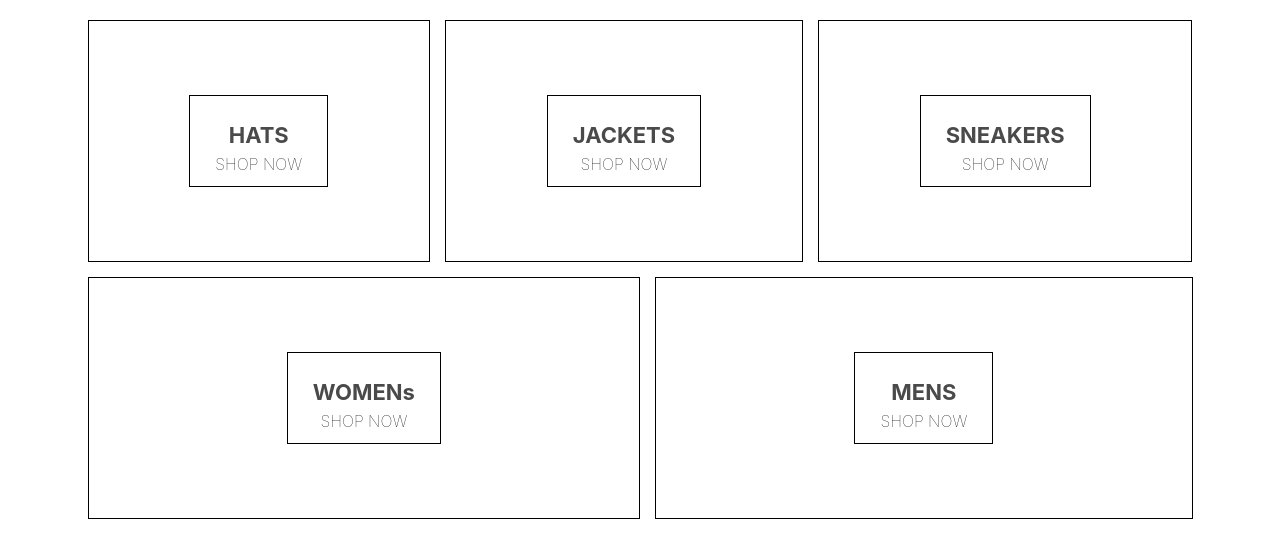
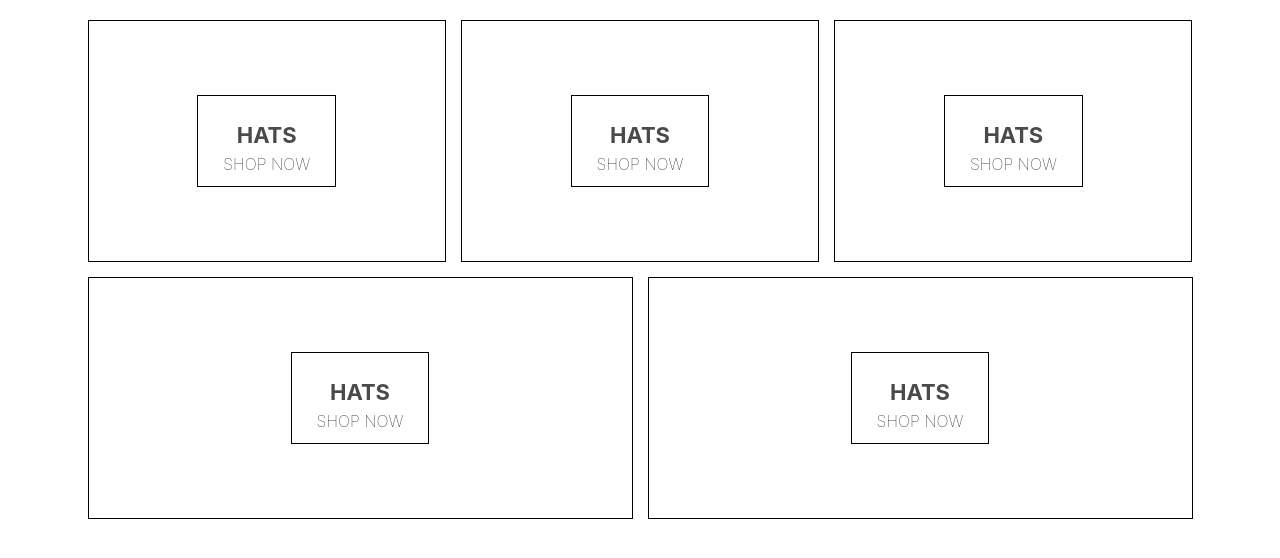
Before and after one commit to richardgreg/crwn-clothing, a React (Create React App) app: page / in a window 1280 px wide. Shown: the top 558 px of the page. Built offline with nearby package versions, Linux system fonts and the light colour scheme.

Commit message:
Organize various components.

```diff
--- a/src/App.js
+++ b/src/App.js
@@ -1,7 +1,6 @@
 import React from 'react';
-import HomePage from './homepage';
+import HomePage from './pages/homepage/homepage';
 import './App.css';
-import './homepage.scss'
 
 function App() {
   return(
--- /dev/null
+++ b/src/components/directory-menu/directory-menu.scss
@@ -0,0 +1,6 @@
+.directory-menu {
+  width: 100%;
+  display: flex;
+  flex-wrap: wrap;
+  justify-content: space-between;
+}
--- /dev/null
+++ b/src/components/directory-menu/directory.jsx
@@ -0,0 +1,57 @@
+import React from 'react';
+import MenuItem from '../menu-item/menu-item';
+import './directory-menu.scss'
+
+class Directory extends React.Component {
+  constructor(){
+    super();
+
+    this.state = {
+      sections: [
+        {
+          title: 'hats',
+          imageUrl: 'https://i.ibb.co/cvpntL1/hats.png',
+          id: 1,
+          linkUrl: 'shop/hats'
+        },
+        {
+          title: 'jackets',
+          imageUrl: 'https://i.ibb.co/px2tCc3/jackets.png',
+          id: 2,
+          linkUrl: 'shop/jackets'
+        },
+        {
+          title: 'sneakers',
+          imageUrl: 'https://i.ibb.co/0jqHpnp/sneakers.png',
+          id: 3,
+          linkUrl: 'shop/sneakers'
+        },
+        {
+          title: 'womens',
+          imageUrl: 'https://i.ibb.co/GCCdy8t/womens.png',
+          size: 'large',
+          id: 4,
+          linkUrl: 'shop/womens'
+        },
+        {
+          title: 'mens',
+          imageUrl: 'https://i.ibb.co/R70vBrQ/men.png',
+          size: 'large',
+          id: 5,
+          linkUrl: 'shop/mens'
+        }
+      ]
+    }
+  }
+  render(){
+    return(
+      <div className='directory-menu'>
+        {this.state.sections.map(({title, imageUrl, id}) => (
+          <MenuItem key={id} title={title} />
+        ))}
+      </div>
+    );
+  }
+}
+
+export default Directory;
--- /dev/null
+++ b/src/components/menu-item/menu-item.jsx
@@ -0,0 +1,13 @@
+import React from 'react';
+import './menu-item.scss'
+
+const MenuItem = ({title}) => (
+	<div className='menu-item'>
+		<div className='content'>
+			<h1 className='title'>HATS</h1>
+			<span className='subtitle'>SHOP NOW</span>
+		</div>
+	</div>
+);
+
+export default MenuItem;
--- a/src/homepage.scss
+++ b/src/components/menu-item/menu-item.scss
@@ -1,17 +1,3 @@
-.homepage {
-  display: flex;
-  flex-direction: column;
-  align-items: center;
-  padding: 20px 80px;
-}
-
-.directory-menu {
-  width: 100%;
-  display: flex;
-  flex-wrap: wrap;
-  justify-content: space-between;
-}
-
 .menu-item {
   min-width: 30%;
   height: 240px;
--- a/src/homepage.jsx
+++ /dev/null
@@ -1,46 +0,0 @@
-import React from 'react';
-
-const HomePage = () => (
-  <div className='homepage'>
-		<div className="directory-menu">
-
-      <div className='menu-item'>
-				<div className='content'>
-					<h1 className='title'>HATS</h1>
-					<span className='subtitle'>SHOP NOW</span>
-				</div>
-			</div>
-
-			<div className='menu-item'>
-				<div className='content'>
-					<h1 className='title'>JACKETS</h1>
-					<span className='subtitle'>SHOP NOW</span>
-				</div>
-			</div>
-
-			<div className='menu-item'>
-				<div className='content'>
-					<h1 className='title'>SNEAKERS</h1>
-					<span className='subtitle'>SHOP NOW</span>
-				</div>
-			</div>
-
-			<div className='menu-item'>
-				<div className='content'>
-					<h1 className='title'>WOMENs</h1>
-					<span className='subtitle'>SHOP NOW</span>
-				</div>
-			</div>
-
-			<div className='menu-item'>
-				<div className='content'>
-					<h1 className='title'>MENS</h1>
-					<span className='subtitle'>SHOP NOW</span>
-				</div>
-			</div>
-
-    </div>
-  </div>
-);
-
-export default HomePage;
--- /dev/null
+++ b/src/pages/homepage/homepage.jsx
@@ -0,0 +1,12 @@
+import React from 'react';
+import Directory from '../../components/directory-menu/directory';
+import "./homepage.scss";
+
+
+const HomePage = () => (
+  <div className='homepage'>
+		<Directory/>
+  </div>
+);
+
+export default HomePage;
--- /dev/null
+++ b/src/pages/homepage/homepage.scss
@@ -0,0 +1,6 @@
+.homepage {
+  display: flex;
+  flex-direction: column;
+  align-items: center;
+  padding: 20px 80px;
+}
```
